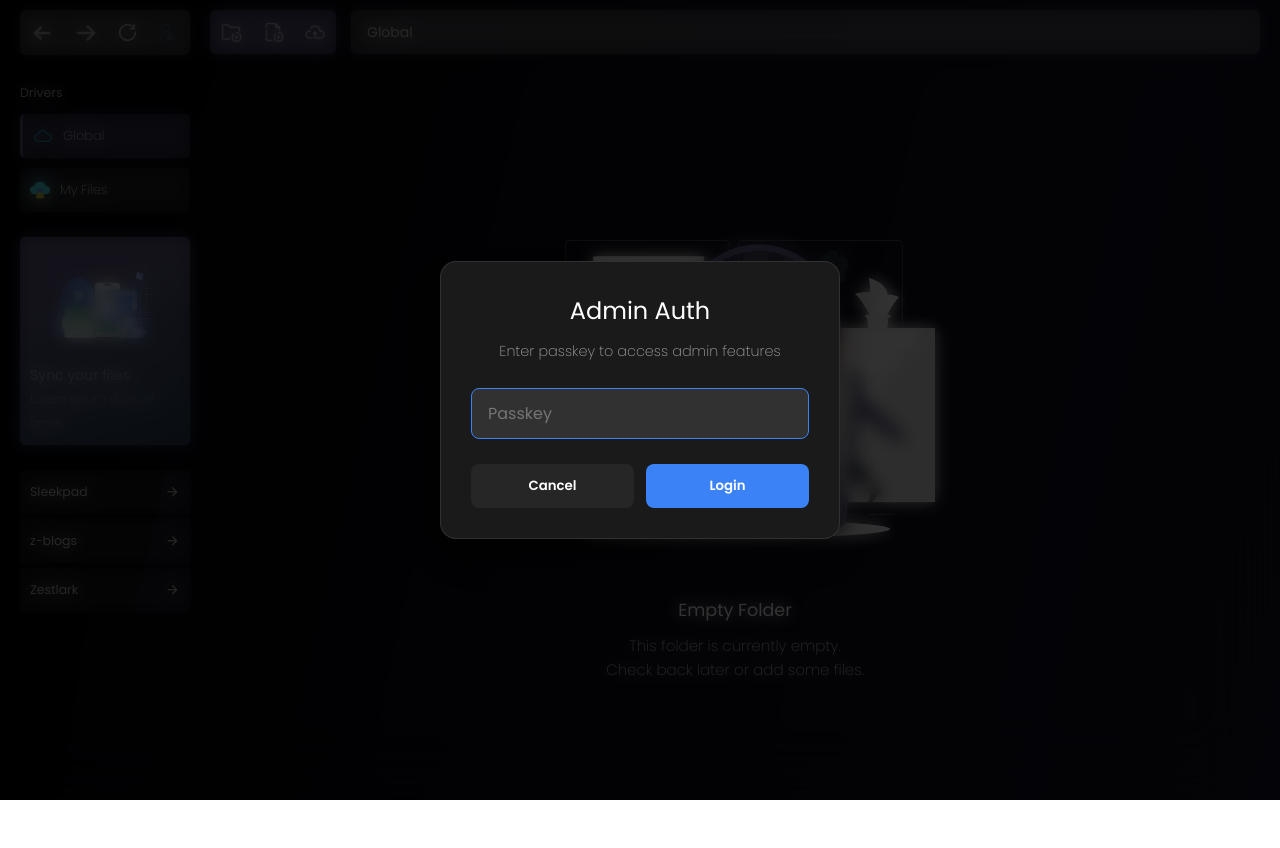
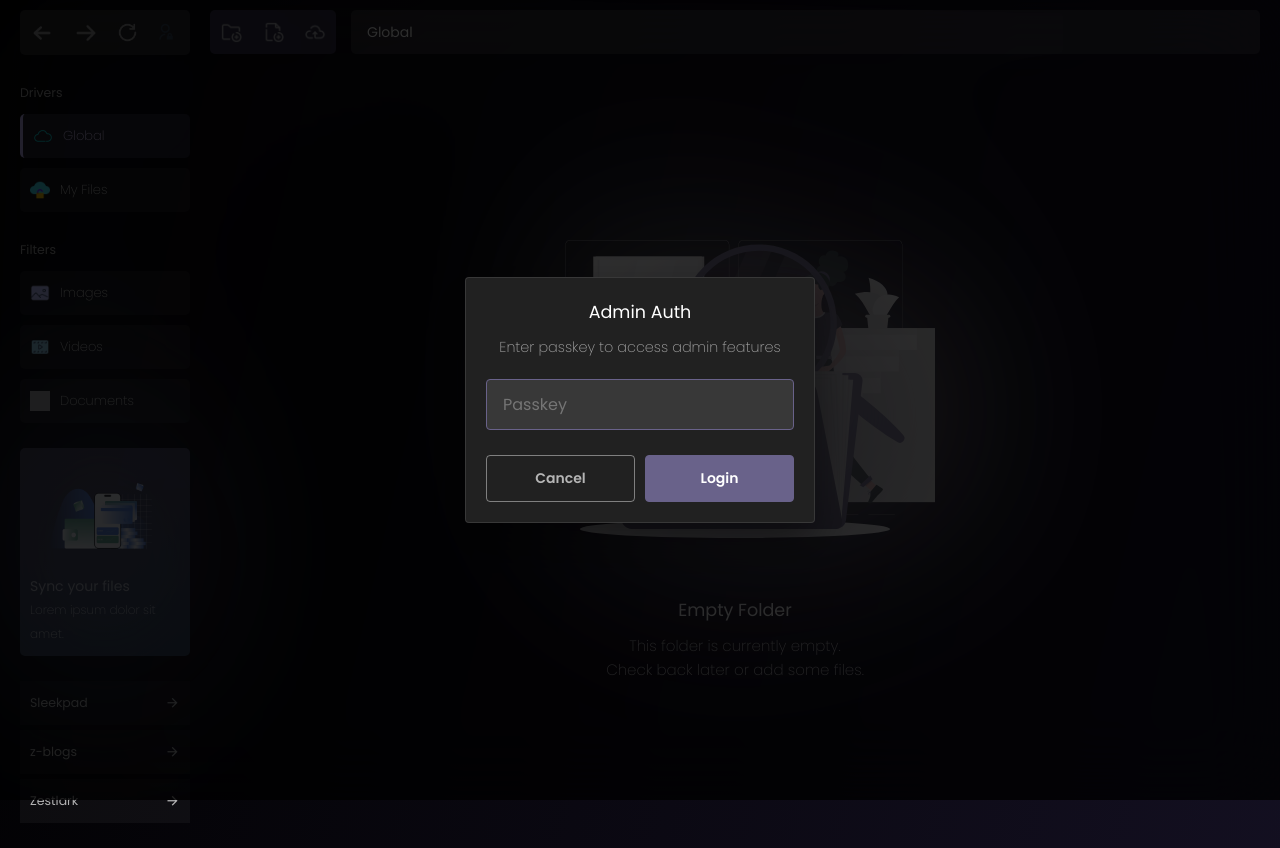
Before and after one commit to zestlark/filez, a Vue app: page /global in a window 1280 px wide. Both pictures are taken after a click on the icon 166 px from the left and 32 px from the top of the page. Before the commit the page ends 800 px from the top, so only its background shows below. Built offline with nearby package versions, Linux system fonts and the light colour scheme; grey boxes are pictures that could not be loaded.

Commit message:
feat/file-filtering

```diff
--- a/src/assets/main.css
+++ b/src/assets/main.css
@@ -279,9 +279,14 @@ body {
   align-items: center;
   min-height: 100%;
   /* gap: 10px; */
-  color: rgba(255, 255, 255, 0.64);
+  color: rgba(255, 255, 255, 0.9);
+  font-weight: 500;
+  font-size: 14px;
+}
+
+#header #navigator #path span:last-child {
+  color: rgba(255, 255, 255, 0.95);
   font-weight: 400;
-  font-size: 14px;
 }
 
 #header #navigator #path {
@@ -559,12 +564,20 @@ body {
 }
 
 #sidebar .sub-sidebar ul li.active {
-  background: #b3a9eb26;
-  border-left: 3px solid #b3a9eb59;
+  background: rgba(179, 169, 235, 0.15);
+  border-left: 3px solid #b3a9eb;
+}
+
+#sidebar .sub-sidebar ul li.active p,
+#sidebar .sub-sidebar ul li.active i,
+#sidebar .sub-sidebar ul li.active img {
+  color: #b3a9eb;
+  opacity: 1;
+  filter: brightness(1.2) saturate(1.2);
 }
 
 #sidebar .sub-sidebar ul li:hover {
-  background: #b3a9eb26;
+  background: rgba(179, 169, 235, 0.1);
 }
 
 #sidebar .sub-sidebar ul li img {
@@ -582,6 +595,15 @@ body {
   letter-spacing: 0.8px;
   font-size: 14px;
   font-weight: 300;
+}
+
+#sidebar .sub-sidebar ul li i {
+  font-size: 18px;
+  color: rgba(255, 255, 255, 0.8);
+  width: 20px;
+  display: flex;
+  justify-content: center;
+  align-items: center;
 }
 
 
@@ -765,20 +787,42 @@ body {
 }
 
 #system #file-list li span p {
-  width: calc(100% - 50px);
+  width: 100%;
   letter-spacing: 0.8px;
   overflow: hidden;
   white-space: nowrap;
   text-overflow: ellipsis;
-  font-size: 13px;
-  font-weight: 300;
-  color: rgba(255, 255, 255, 0.745);
+  font-size: 14px;
+  font-weight: 200;
+  color: rgba(255, 255, 255, 0.85);
+}
+
+#system #file-list li span .name-container {
+  display: flex;
+  flex-direction: column;
+  gap: 2px;
+  width: 100%;
+}
+
+#system #file-list li span .location-tag {
+  font-size: 11px;
+  color: #a88beb;
+  opacity: 0.9;
+  font-weight: 400;
+  overflow: hidden;
+  white-space: nowrap;
+  text-overflow: ellipsis;
 }
 
 #system #file-list li>img,
-#system #file-list li div {
-  width: 25px;
-  filter: invert(2);
+#system #file-list li .fileaction img {
+  filter: brightness(0) invert(1);
+  opacity: 0.7;
+}
+
+#system #file-list li:hover > img,
+#system #file-list li .fileaction img:hover {
+  opacity: 1;
 }
 
 #system #file-list li:hover .fileaction {
--- a/src/components/FileManager.vue
+++ b/src/components/FileManager.vue
@@ -5,12 +5,17 @@
         <div id="fileManager">
             <div id="system">
                 <ul id="file-list" v-if="dynamicfilelist.length > 0">
-                    <li v-for="(item, index) in dynamicfilelist" :key="item.path" :data-type="item.type"
+                    <li v-for="(item, index) in dynamicfilelist" :key="item.path + item.name" :data-type="item.type"
                         :data-path="item.path">
                         <input type="checkbox" name="select-file" v-if="role === 'admin'" />
                         <span class="file-name" @click="() => handleItemClick(item)">
-                            <img :src="item.type === 'folder' ? FolderIcon : FileIcon" alt="" srcset="" />
-                            <p>{{ item.name }}</p>
+                            <img :src="getIcon(item)" alt="" srcset="" />
+                            <div class="name-container">
+                                <p>{{ item.name }}</p>
+                                <small v-if="route.name === 'fileFilter' && (item as any).locationName" class="location-tag">
+                                    {{ (item as any).locationName }}
+                                </small>
+                            </div>
                         </span>
                         <div class="fileaction">
                             <img v-if="item.type === 'file'" title="download" :src="DownloadIcon" alt="" srcset=""
@@ -45,6 +50,8 @@
 import Header from '../components/Header.vue'
 import FolderIcon from '../assets/apps/default/fileManager/assets/system-folder.png';
 import FileIcon from '../assets/apps/default/fileManager/assets/system-file.png';
+import ImageIcon from '../assets/apps/default/fileManager/assets/image.png';
+import VideoIcon from '../assets/apps/default/fileManager/assets/video.png';
 import DeleteIcon from '../assets/apps/default/fileManager/assets/delete.png';
 import RenameIcon from '../assets/apps/default/fileManager/assets/rename.png';
 import DownloadIcon from '../assets/apps/default/fileManager/assets/download.png';
@@ -53,6 +60,14 @@ import { useRoute, useRouter } from 'vue-router';
 import { ref, watch, onMounted, computed } from 'vue';
 import type { FileNode } from '../types';
 import { getUserHashSync } from '../scripts/auth';
+
+const getIcon = (item: FileNode) => {
+    if (item.type === 'folder') return FolderIcon;
+    const name = item.name.toLowerCase();
+    if (name.match(/\.(jpg|jpeg|png|gif|svg|webp)$/)) return ImageIcon;
+    if (name.match(/\.(mp4|webm|ogg|mov)$/)) return VideoIcon;
+    return FileIcon;
+};
 
 const props = defineProps<{
     filestructure: FileNode[];
@@ -85,6 +100,23 @@ const hasUserOwnedDescendant = (node: FileNode): boolean => {
     return false;
 };
 
+interface IndexedFile extends FileNode {
+    locationName?: string;
+}
+
+const flattenFiles = (nodes: FileNode[], parentPathName = ''): IndexedFile[] => {
+    let flat: IndexedFile[] = [];
+    for (const node of nodes) {
+        if (node.type === 'file') {
+            flat.push({ ...node, locationName: parentPathName || 'Root' });
+        }
+        if (node.files && node.files.length > 0) {
+            flat = flat.concat(flattenFiles(node.files, (parentPathName ? parentPathName + ' > ' : '') + node.name));
+        }
+    }
+    return flat;
+};
+
 
 function findFilesByPath(pathParts: string[], files: FileNode[]): FileNode[] | null {
     if (pathParts.length === 0) {
@@ -103,16 +135,30 @@ function findFilesByPath(pathParts: string[], files: FileNode[]): FileNode[] | n
 }
 
 function dynamicfilefunction() {
-    const pathParts = fullpath.value.split('/').splice(2).map((part: string) => decodeURIComponent(part.replace(/%20/g, ' ')));
     loading.value = true;
 
-    const files = findFilesByPath([...pathParts], props.filestructure);
+    if (route.name === 'fileFilter') {
+        const type = route.params.type as string;
+        const allFiles = flattenFiles(props.filestructure);
 
-    if (path.value === 'private') {
-        // Filter hierarchically: show folders that contain user's files + user's own items
-        dynamicfilelist.value = (files || []).filter(item => hasUserOwnedDescendant(item));
+        if (type === 'images') {
+            dynamicfilelist.value = allFiles.filter(f => /\.(jpg|jpeg|png|gif|webp|svg)$/i.test(f.name));
+        } else if (type === 'videos') {
+            dynamicfilelist.value = allFiles.filter(f => /\.(mp4|webm|ogg|mov)$/i.test(f.name));
+        } else if (type === 'documents') {
+            dynamicfilelist.value = allFiles.filter(f => /\.(pdf|doc|docx|txt|md|js|ts|html|css|json)$/i.test(f.name));
+        } else {
+            dynamicfilelist.value = [];
+        }
     } else {
-        dynamicfilelist.value = files || [];
+        const pathParts = fullpath.value.split('/').splice(2).map((part: string) => decodeURIComponent(part.replace(/%20/g, ' ')));
+        const files = findFilesByPath([...pathParts], props.filestructure);
+
+        if (path.value === 'private') {
+            dynamicfilelist.value = (files || []).filter(item => hasUserOwnedDescendant(item));
+        } else {
+            dynamicfilelist.value = files || [];
+        }
     }
 
     loading.value = false;
--- a/src/components/FileManager/Sidebar.vue
+++ b/src/components/FileManager/Sidebar.vue
@@ -22,25 +22,28 @@
         </div>
 
         <!-- Custom Admin Login Modal -->
-        <Transition name="fade">
-            <div v-if="showAdminModal" class="admin-modal-overlay" @click.self="showAdminModal = false">
-                <div class="admin-modal">
-                    <h3>Admin Auth</h3>
-                    <p>Enter passkey to access admin features</p>
+        <ModernModal
+            :show="showAdminModal"
+            :hasButtons="true"
+            confirmText="Login"
+            @close="showAdminModal = false"
+            @confirm="handleAdminLogin"
+        >
+            <div class="admin-auth-form">
+                <h3 style="margin: 0; color: white;">Admin Auth</h3>
+                <p style="margin: 0 0 10px 0; color: rgba(255, 255, 255, 0.6); font-size: 0.9rem;">
+                    Enter passkey to access admin features
+                </p>
                 <input
                     v-model="adminPasskey"
                     type="password"
                     placeholder="Passkey"
                     @keyup.enter="handleAdminLogin"
+                    class="modern-input"
                     autofocus
                 >
-                    <div class="modal-btns">
-                        <button class="cancel" @click="showAdminModal = false">Cancel</button>
-                        <button class="confirm" @click="handleAdminLogin">Login</button>
             </div>
-                </div>
-            </div>
-        </Transition>
+        </ModernModal>
 
         <div id="drives" class="sub-sidebar">
             <ul>
@@ -48,13 +51,34 @@
 
                 <li clickable root-path="/global" :class="{ active: path === 'global' }"
                     @click="() => { router.push('/global') }">
-                    <img src="../../assets/apps/default/fileManager/assets/cloud.png" alt="" />
+                    <img :src="CloudIcon" alt="" />
                     <p>Global</p>
                 </li>
                 <li clickable root-path="/private" :class="{ active: path === 'private' }"
                     @click="() => { router.push('/private') }">
-                    <img src="../../assets/apps/default/fileManager/assets/private-cloud.png" alt="" srcset="" />
+                    <img :src="PrivateCloudIcon" alt="" srcset="" />
                     <p>My Files</p>
+                </li>
+            </ul>
+        </div>
+
+        <div id="filters" class="sub-sidebar">
+            <ul>
+                <li class="drivername" style="padding: 0;opacity: 60%;color: white;"><small>Filters</small></li>
+                <li clickable :class="{ active: route.name === 'fileFilter' && route.params.type === 'images' }"
+                    @click="() => { router.push('/filter/images') }">
+                    <img :src="ImageIcon" alt="" />
+                    <p>Images</p>
+                </li>
+                <li clickable :class="{ active: route.name === 'fileFilter' && route.params.type === 'videos' }"
+                    @click="() => { router.push('/filter/videos') }">
+                    <img :src="VideoIcon" alt="" />
+                    <p>Videos</p>
+                </li>
+                <li clickable :class="{ active: route.name === 'fileFilter' && route.params.type === 'documents' }"
+                    @click="() => { router.push('/filter/documents') }">
+                    <img :src="DocumentIcon" alt="" />
+                    <p>Documents</p>
                 </li>
             </ul>
         </div>
@@ -101,6 +125,7 @@
 <script setup lang="ts">
 import { useRoute, useRouter } from 'vue-router';
 import { ref, watch, onMounted, computed } from 'vue';
+import ModernModal from '../ModernModal.vue';
 
 const props = defineProps(['role'])
 const emit = defineEmits(['updaterole'])
@@ -108,6 +133,12 @@ const emit = defineEmits(['updaterole'])
 const route = useRoute();
 const router = useRouter();
 const path = computed(() => route.params.data);
+
+import CloudIcon from '../../assets/apps/default/fileManager/assets/cloud.png';
+import PrivateCloudIcon from '../../assets/apps/default/fileManager/assets/private-cloud.png';
+import ImageIcon from '../../assets/apps/default/fileManager/assets/image.png';
+import VideoIcon from '../../assets/apps/default/fileManager/assets/video.png';
+import DocumentIcon from '../../assets/apps/default/fileManager/assets/system-file.png';
 
 onMounted(() => {
     const closeSidebarBtn = document.getElementById('close-sidebar');
@@ -199,97 +230,27 @@ const adminlogout = () => {
 
 }
 
-/* Admin Modal Styles */
-.admin-modal-overlay {
-    position: fixed;
-    top: 0;
-    left: 0;
-    width: 100vw;
-    height: 100vh;
-    background: rgba(0, 0, 0, 0.8);
-    backdrop-filter: blur(8px);
+.admin-auth-form {
+    text-align: center;
     display: flex;
-    justify-content: center;
-    align-items: center;
-    z-index: 9999;
+    flex-direction: column;
+    gap: 10px;
 }
 
-.admin-modal {
-    background: #1a1a1a;
-    padding: 30px;
-    border-radius: 16px;
-    width: 90%;
-    max-width: 400px;
-    border: 1px solid rgba(255, 255, 255, 0.1);
-    box-shadow: 0 20px 40px rgba(0, 0, 0, 0.4);
-    text-align: center;
-}
-
-.admin-modal h3 {
-    margin: 0 0 10px 0;
-    color: white;
-    font-size: 1.5rem;
-}
-
-.admin-modal p {
-    color: rgba(255, 255, 255, 0.6);
-    margin-bottom: 25px;
-    font-size: 0.9rem;
-}
-
-.admin-modal input {
-    width: 100%;
+.modern-input {
     padding: 12px 16px;
     background: rgba(255, 255, 255, 0.05);
     border: 1px solid rgba(255, 255, 255, 0.1);
-    border-radius: 8px;
+    border-radius: 4px;
     color: white;
     font-size: 1rem;
-    margin-bottom: 25px;
     outline: none;
     transition: all 0.3s;
-}
+    width: 100%;
 
-.admin-modal input:focus {
-    border-color: #3b82f6;
+    &:focus {
+        border-color: #69628a;
         background: rgba(255, 255, 255, 0.1);
     }
-
-.modal-btns {
-    display: flex;
-    gap: 12px;
-}
-
-.modal-btns button {
-    flex: 1;
-    padding: 12px;
-    border-radius: 8px;
-    border: none;
-    cursor: pointer;
-    font-weight: 600;
-    transition: all 0.3s;
-}
-
-.modal-btns .cancel {
-    background: rgba(255, 255, 255, 0.05);
-    color: white;
-}
-
-.modal-btns .confirm {
-    background: #3b82f6;
-    color: white;
-}
-
-.modal-btns button:hover {
-    transform: translateY(-2px);
-    filter: brightness(1.1);
-}
-
-.fade-enter-active, .fade-leave-active {
-    transition: opacity 0.3s ease;
-}
-
-.fade-enter-from, .fade-leave-to {
-    opacity: 0;
 }
 </style>
--- a/src/components/FolderInput.vue
+++ b/src/components/FolderInput.vue
@@ -1,14 +1,18 @@
 <template>
-    <div class="box" id="addfolderform">
-        <div class="foldernameinput">
-            <input v-model="inputfoldername" type="text">
-            <small class="error">{{ errormsg }}</small>
-            <div class="btns">
-                <button @click="closefolderform">Cancel</button>
-                <button @click="checkfolderexist">Create</button>
-            </div>
+    <ModernModal
+        :show="showFolderForm"
+        :hasButtons="true"
+        confirmText="Create"
+        @close="closefolderform"
+        @confirm="checkfolderexist"
+    >
+        <div class="folder-input-form">
+            <h3 style="margin: 0; color: white;">New Folder</h3>
+            <p style="margin: 0 0 5px 0; color: rgba(255, 255, 255, 0.6); font-size: 0.85rem;">Enter folder name</p>
+            <input v-model="inputfoldername" type="text" placeholder="Folder Name" class="modern-input" @keyup.enter="checkfolderexist">
+            <small class="error" v-if="errormsg">{{ errormsg }}</small>
         </div>
-    </div>
+    </ModernModal>
 </template>
 
 <script setup lang="ts">
@@ -17,6 +21,7 @@ import { useRouter, useRoute } from 'vue-router'
 import { ref, onMounted } from 'vue';
 import type { FileNode } from '../types';
 import { getUserHashSync } from '../scripts/auth';
+import ModernModal from './ModernModal.vue';
 
 const emit = defineEmits(['folderCreated'])
 
@@ -37,12 +42,33 @@ const fetchData = async () => {
 }
 
 const errormsg = ref('')
+const showFolderForm = ref(false);
 
 const closefolderform = () => {
     inputfoldername.value = ''
-    const form = document.getElementById('addfolderform')
-    if (form) form.style.display = 'none'
+    errormsg.value = ''
+    showFolderForm.value = false;
 }
+
+onMounted(() => {
+    // We can't use document.getElementById since we are using ref now,
+    // but the parent still tries to show it by setting style.display.
+    // Let's shim it or change the parent.
+    const form = document.getElementById('addfolderform');
+    if (form) {
+        const observer = new MutationObserver((mutations) => {
+            mutations.forEach((mutation) => {
+                if (mutation.type === 'attributes' && mutation.attributeName === 'style') {
+                    if (form.style.display === 'flex') {
+                        showFolderForm.value = true;
+                        form.style.display = 'none'; // reset it
+                    }
+                }
+            });
+        });
+        observer.observe(form, { attributes: true });
+    }
+})
 
 const checkfolderexist = async () => {
     if (inputfoldername.value == '') {
@@ -68,7 +94,8 @@ const checkfolderexist = async () => {
                 return;
             }
             errormsg.value = ''
-            filelist.value.push({ name: inputfoldername.value, path: 'global', type: 'folder', ownerHash: userHash, files: [] })
+            const newFolderPath = route.params.data === 'global' ? `global/${inputfoldername.value}` : `private/${inputfoldername.value}`;
+            filelist.value.push({ name: inputfoldername.value, path: newFolderPath, type: 'folder', ownerHash: userHash, files: [] })
             await insertdatabasedata('/filez/global', filelist.value)
             emit('folderCreated');
             closefolderform()
@@ -102,7 +129,8 @@ const checkfolderexist = async () => {
              errormsg.value = '* Folder Already Exist'
         } else if (targetFolder.files) {
              errormsg.value = ''
-             targetFolder.files.push({ name: inputfoldername.value, path: 'global', type: 'folder', ownerHash: userHash, files: [] })
+             const newFolderPath = targetFolder.path.endsWith('/') ? `${targetFolder.path}${inputfoldername.value}` : `${targetFolder.path}/${inputfoldername.value}`;
+             targetFolder.files.push({ name: inputfoldername.value, path: newFolderPath, type: 'folder', ownerHash: userHash, files: [] })
              await insertdatabasedata('/filez/global', filelist.value)
              emit('folderCreated');
              closefolderform()
@@ -114,59 +142,32 @@ const checkfolderexist = async () => {
 
 
 <style lang="scss">
-.box {
-    background: rgba(0, 0, 0, 0.81);
-    backdrop-filter: blur(100px);
-    z-index: 9;
-    position: fixed;
-    width: 100vw;
-    height: 100vh;
-    top: 0;
+.folder-input-form {
     display: flex;
-    justify-content: center;
-    align-items: center;
-    display: none;
+    flex-direction: column;
+    gap: 10px;
+}
 
-    .foldernameinput {
-        background: rgb(33, 33, 33);
-        width: 300px;
-        padding: 10px;
+.error {
+    font-size: 11px;
+    color: #ff5555;
+    margin-top: -5px;
+}
 
-        .error {
-            font-size: 12px;
-            color: rgb(226, 0, 0);
-        }
+.modern-input {
+    padding: 12px 16px;
+    background: rgba(255, 255, 255, 0.05);
+    border: 1px solid rgba(255, 255, 255, 0.1);
+    border-radius: 4px;
+    color: white;
+    font-size: 1rem;
+    outline: none;
+    transition: all 0.3s;
+    width: 100%;
 
-        input {
-            padding: 10px;
-            width: 100%;
-            border: 0;
-            background: rgba(78, 78, 78, 0.87);
-            color: white;
-            margin-bottom: 5px;
-        }
-
-        .btns {
-            display: flex;
-            justify-self: center;
-            align-items: center;
-            margin-top: 10px;
-            gap: 5px;
-
-            button:first-child {
-                background: transparent;
-                border: 1px solid rgba(255, 255, 255, 0.429);
-                color: rgba(255, 255, 255, 0.668);
-            }
-
-            button {
-                background: #69628a;
-                width: 100%;
-                padding: 10px;
-                border: 1px solid #69628a;
-                color: rgba(255, 255, 255, 0.668);
-            }
-        }
+    &:focus {
+        border-color: #69628a;
+        background: rgba(255, 255, 255, 0.1);
     }
 }
 </style>
--- a/src/components/Header.vue
+++ b/src/components/Header.vue
@@ -96,8 +96,10 @@ const breadcrumbs = computed(() => {
     let currentUrl = '';
     for (let i = 0; i < parts.length; i++) {
         currentUrl += '/' + parts[i];
+        let name = decodeURIComponent(parts[i].replace(/%20/g, ' '));
+        if (name.toLowerCase() === 'private') name = 'My Files';
         crumbs.push({
-            name: decodeURIComponent(parts[i].replace(/%20/g, ' ')),
+            name: name,
             url: currentUrl
         });
     }
--- /dev/null
+++ b/src/components/ModernModal.vue
@@ -0,0 +1,104 @@
+<template>
+    <Transition name="fade">
+        <div v-if="show" class="modern-modal-overlay" @click.self="$emit('close')">
+            <div class="modern-modal-container">
+                <div class="modern-modal-content">
+                    <slot></slot>
+                    <div class="modern-modal-btns" v-if="hasButtons">
+                        <button class="cancel-btn" @click="$emit('close')">{{ cancelText || 'Cancel' }}</button>
+                        <button class="confirm-btn" @click="$emit('confirm')">{{ confirmText || 'Confirm' }}</button>
+                    </div>
+                </div>
+            </div>
+        </div>
+    </Transition>
+</template>
+
+<script setup lang="ts">
+defineProps<{
+    show: boolean;
+    hasButtons?: boolean;
+    confirmText?: string;
+    cancelText?: string;
+}>();
+
+defineEmits(['close', 'confirm']);
+</script>
+
+<style lang="scss" scoped>
+.modern-modal-overlay {
+    position: fixed;
+    top: 0;
+    left: 0;
+    width: 100vw;
+    height: 100vh;
+    background: rgba(0, 0, 0, 0.81);
+    backdrop-filter: blur(100px);
+    z-index: 9999;
+    display: flex;
+    justify-content: center;
+    align-items: center;
+}
+
+.modern-modal-container {
+    background: rgb(33, 33, 33);
+    width: 350px;
+    padding: 20px;
+    border: 1px solid rgba(255, 255, 255, 0.1);
+    box-shadow: 0 20px 40px rgba(0, 0, 0, 0.4);
+    border-radius: 4px; /* Matching the sharp but clean look of the app */
+}
+
+.modern-modal-content {
+    display: flex;
+    flex-direction: column;
+    gap: 15px;
+}
+
+.modern-modal-btns {
+    display: flex;
+    justify-content: center;
+    align-items: center;
+    margin-top: 10px;
+    gap: 10px;
+
+    button {
+        flex: 1;
+        padding: 12px;
+        border-radius: 4px;
+        cursor: pointer;
+        font-weight: 600;
+        transition: all 0.3s;
+        font-size: 14px;
+    }
+
+    .cancel-btn {
+        background: transparent;
+        border: 1px solid rgba(255, 255, 255, 0.429);
+        color: rgba(255, 255, 255, 0.668);
+
+        &:hover {
+            background: rgba(255, 255, 255, 0.05);
+        }
+    }
+
+    .confirm-btn {
+        background: #69628a;
+        border: 1px solid #69628a;
+        color: white;
+
+        &:hover {
+            filter: brightness(1.1);
+            transform: translateY(-1px);
+        }
+    }
+}
+
+.fade-enter-active, .fade-leave-active {
+    transition: opacity 0.3s ease;
+}
+
+.fade-enter-from, .fade-leave-to {
+    opacity: 0;
+}
+</style>
--- a/src/router/index.ts
+++ b/src/router/index.ts
@@ -15,6 +15,11 @@ const router = createRouter({
       component: HomeView
     },
     {
+      path: '/filter/:type',
+      name: 'fileFilter',
+      component: HomeView
+    },
+    {
       path: '/editor',
       name: 'Editor',
       component: EditorView
```
Also changed, not shown: src/assets/apps/default/fileManager/assets/image.png (added), src/assets/apps/default/fileManager/assets/video.png (added). Lines whose indentation alone changed are shown as unchanged.
